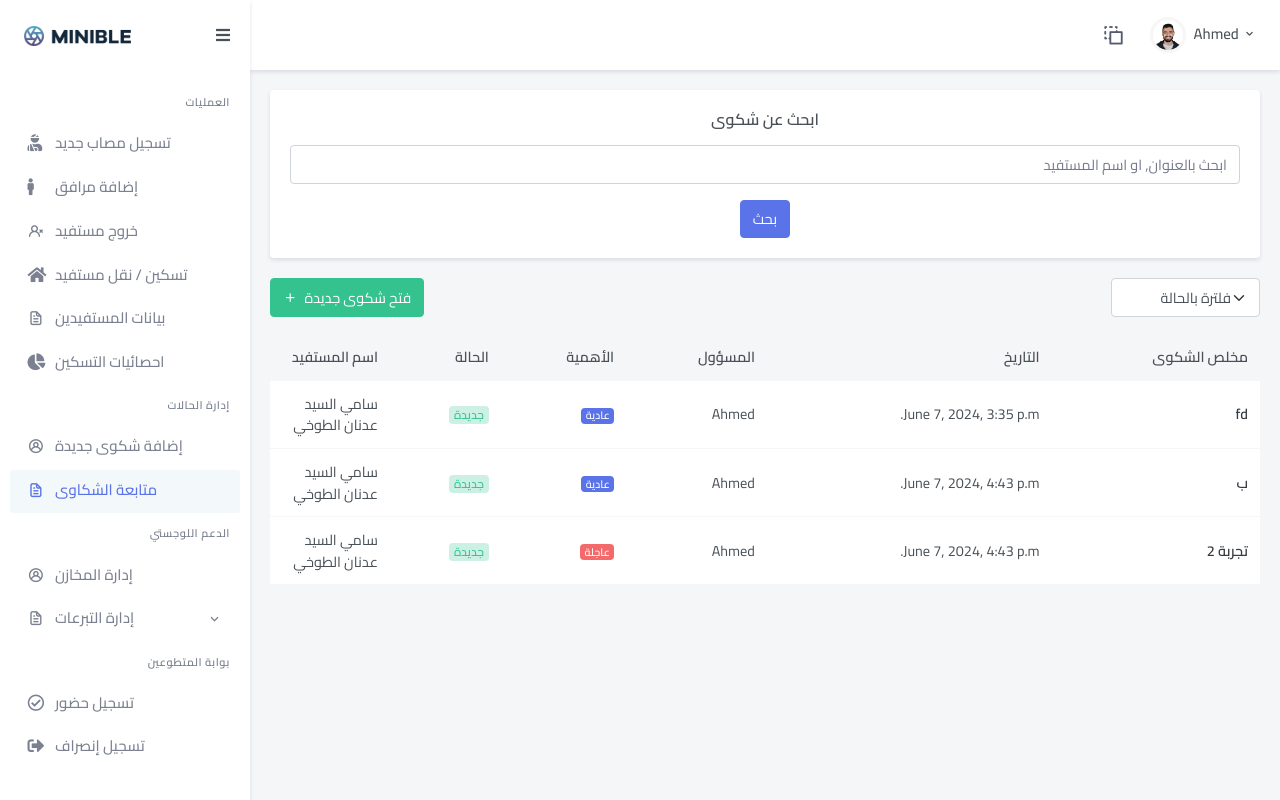
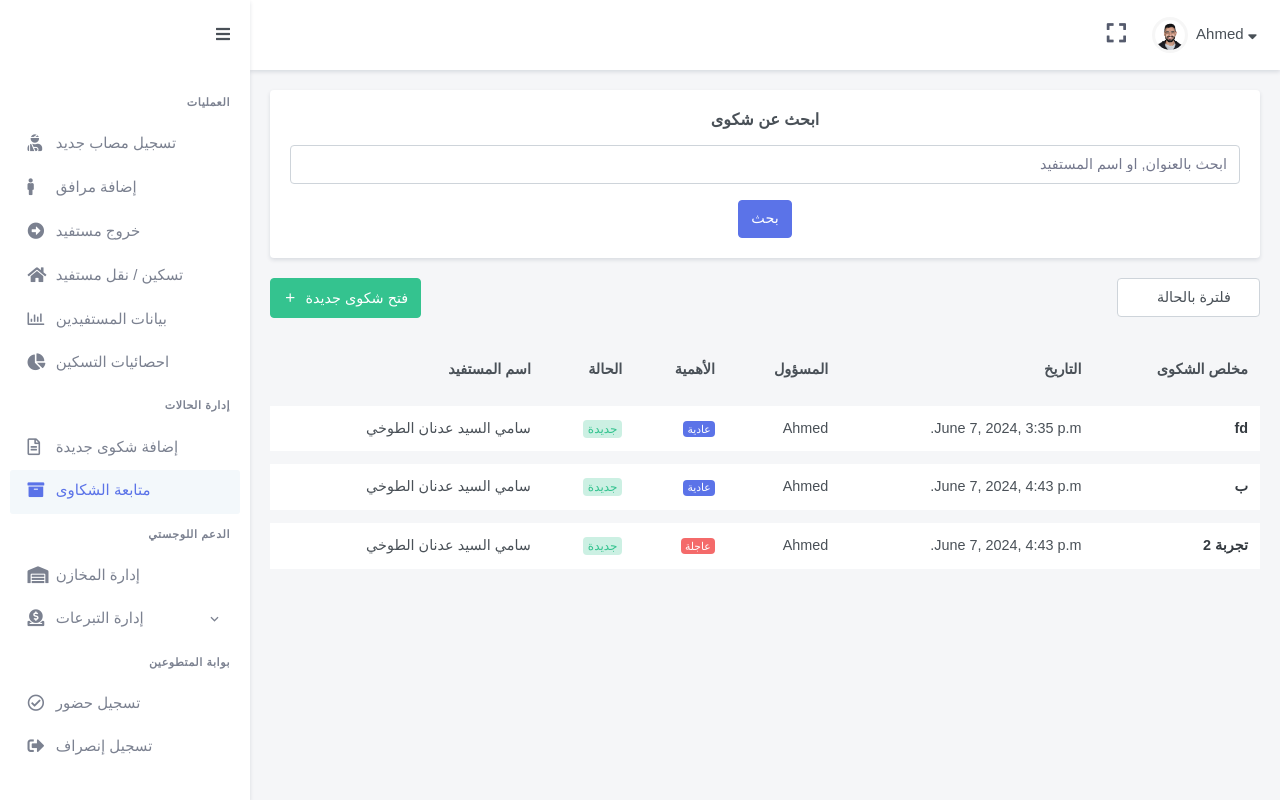
Before and after one commit to AhmedSaidGP7/Gaza-Emergency-Response, a Django app: page /case_management/cases in a window 1280 px wide. Run offline with Django 5.2, Linux system fonts and the light colour scheme; a user stored in the database is signed in; data comes from the database, SQL or seed files in the repository; both versions use the stored data as it was after the commit; some libraries are stand-ins or nearby versions.

Commit message:
Fixing CSP issues

```diff
--- a/GazaResponse/templates/gaza/layout.html
+++ b/GazaResponse/templates/gaza/layout.html
@@ -6,9 +6,12 @@
             {% block title %}
             {% endblock %}
         </title>
-        <link rel="preconnect" href="https://fonts.googleapis.com">
-        <link rel="preconnect" href="https://fonts.gstatic.com" crossorigin>
-        <link rel="stylesheet" href="https://fonts.googleapis.com/css2?family=Cairo:wght@200..1000&display=swap" integrity="sha384-t4mhKlrc5xqGGMU2sWP1udURK78W8NQZc2VraEzSqdwUOXUSJXUvJuZY+0NAQJPn" crossorigin="anonymous">        <link href = "{% static 'gaza/css/app.min.css'%}" rel="stylesheet">
+        <!-- Fonts -->
+        <link rel="preconnect" href="https://fonts.googleapis.com" integrity="0wcy8qFgK2KW18OIp7CDk5LA4IXc+dCW2jh5umyKxHgJWDx+o57w1LK/ZVNi73PQ" crossorigin="anonymous">
+        <link rel="preconnect" href="https://fonts.gstatic.com" integrity="o+SdmONPZGMQfeWYDOyRHbCBLFsppgowAJHA03UUCGF5mIUIeuD1EYnqbMqOqxeT" crossorigin="anonymous">
+        <link rel="stylesheet" href="https://fonts.googleapis.com/css2?family=Cairo:wght@200..1000&display=swap" integrity="OLBgp1GsljhM2TJ+sbHjaiH9txEUvgdDTAzHv2P24donTt6/529l+9Ua0vFImLlb" crossorigin="anonymous">
+        <!-- Style files -->
+        <link href = "{% static 'gaza/css/app.min.css'%}" rel="stylesheet">
         <link href = "{% static 'gaza/css/bootstrap.min.css'%}" rel="stylesheet">
         <link href = "{% static 'gaza/css/icons.min.css'%}" rel="stylesheet">
         <link href = "{% static 'gaza/libs/bootstrap-touchspin/jquery.bootstrap-touchspin.min.css'%}" rel="stylesheet">
@@ -19,8 +22,8 @@
         <link href = "{% static 'gaza/css/style.css'%}" rel="stylesheet">
         <script src="{% static 'gaza/js/scripts.js'%}">
         </script>
-        <script src="{% static 'gaza/js/pages/form-repeater.int.js'%}">
-        </script>
+        <script src="https://kit.fontawesome.com/235e39cfaf.js" integrity="sha384-vqeDBEMxUyWzTIodJzZCEOzD2Rz/AdgmWVzQZw6EwaBJBY6Dl9gvPEQWkCftilp8" crossorigin="anonymous"></script>
+        <meta http-equiv="Content-Security-Policy" content="default-src 'self'; frame-src 'self' https://app.powerbi.com;">
         <meta name="viewport" content="width=device-width, initial-scale=1, shrink-to-fit=no">
         {% block head %}
         {% endblock %}
@@ -43,7 +46,7 @@
 
 
              <div class="d-flex">
-              <!-- LOGO -->
+              <!-- LOGO
               <div class="navbar-brand-box">
                <a class="logo logo-dark" href="index.html">
                 <span class="logo-sm">
@@ -62,6 +65,8 @@
                 </span>
                </a>
               </div>
+
+              -->
 
               <!-- App Search-->
 
@@ -161,7 +166,7 @@
               <div class="dropdown d-none d-lg-inline-block ms-1">
 
                <button class="btn header-item noti-icon waves-effect" data-bs-toggle="fullscreen" type="button">
-                <i class="uil-minus-path">
+                <i class="fas fa-expand">
                 </i>
                </button>
               </div>
@@ -171,20 +176,20 @@
                 <span class="d-none d-xl-inline-block ms-1 fw-medium font-size-15">
                  {{user.first_name}}
                 </span>
-                <i class="uil-angle-down d-none d-xl-inline-block font-size-15">
+                <i class="fas fa-sort-down d-none d-xl-inline-block font-size-15">
                 </i>
                </button>
                <div class="dropdown-menu dropdown-menu-end">
                 <!-- item-->
                 <a class="dropdown-item" href="#">
-                 <i class="uil uil-user-circle font-size-18 align-middle text-muted me-1">
+                 <i class="fas fa-user font-size-18 align-middle text-muted me-1">
                  </i>
                  <span class="align-middle">
                   ملفي الشخصي
                  </span>
                 </a>
                 <a class="dropdown-item" href="#">
-                 <i class="uil-file-alt font-size-18 align-middle me-1 text-muted">
+                 <i class="far fa-envelope-open font-size-18 align-middle me-1 text-muted">
                  </i>
                  <span class="align-middle">
                   الحالات المسندة إلي
@@ -192,7 +197,7 @@
                 </a>
 
                 <a class="dropdown-item" href="{% url 'users:signout' %}">
-                 <i class="uil uil-sign-out-alt font-size-18 align-middle me-1 text-muted">
+                 <i class="fas fa-sign-out-alt font-size-18 align-middle me-1 text-muted">
                  </i>
                  <span class="align-middle">
                   تسجيل الخروج
@@ -221,7 +226,7 @@
            <!-- Start vertical menu bar -->
 
            <div class="vertical-menu mm-active">
-            <!-- LOGO -->
+            <!-- LOGO
             <div class="navbar-brand-box">
              <a class="logo logo-dark" href="index.html">
               <span class="logo-sm">
@@ -240,6 +245,7 @@
               </span>
              </a>
             </div>
+          -->
             <button class="btn btn-sm px-3 font-size-16 header-item waves-effect vertical-menu-btn" type="button">
              <i class="fa fa-fw fa-bars">
              </i>
@@ -254,7 +260,7 @@
                </li>
                <li class="waves-effect">
                 <a href="{% url 'users:index' %}" >
-                 <i class="uil-home-alt">
+                 <i class="fas fa-home">
                  </i>
                  <span>
                   الرئيسية
@@ -285,9 +291,8 @@
                </li>
                <li>
                 <a class="waves-effect" href="{% url 'operations:remove' %}">
-                 <i class="uil-user-times">
-                 </i>
-                 <span>
+                  <i class="fas fa-arrow-alt-circle-right"></i>
+                <span>
                   خروج مستفيد
                  </span>
                 </a>
@@ -303,7 +308,7 @@
                </li>
                <li>
                 <a class="waves-effect" href="{% url 'operations:customers' %}">
-                 <i class="uil-file-alt">
+                 <i class="far fa-chart-bar">
                  </i>
                  <span>
                    بيانات المستفيدين
@@ -324,7 +329,7 @@
                </li>
                <li>
                 <a class="waves-effect" href="{% url 'case_management:addpost'%}">
-                 <i class="uil-user-circle">
+                 <i class="far fa-file-alt">
                  </i>
                  <span>
                   إضافة شكوى جديدة
@@ -333,7 +338,7 @@
                </li>
                <li>
                 <a class="waves-effect" href="{% url 'case_management:cases'%}">
-                 <i class="uil-file-alt">
+                 <i class="fas fa-archive">
                  </i>
                  <span>
                   متابعة الشكاوى
@@ -347,7 +352,7 @@
                </li>
                <li>
                 <a class="waves-effect" href="#">
-                 <i class="uil-user-circle">
+                 <i class="fas fa-warehouse">
                  </i>
                  <span>
                   إدارة المخازن
@@ -356,7 +361,7 @@
                </li>
                <li>
                 <a class="has-arrow waves-effect" href="javascript: void(0);">
-                 <i class="uil-file-alt">
+                 <i class="fas fa-donate">
                  </i>
                  <span>
                   إدارة التبرعات
@@ -414,11 +419,6 @@
         </script>
         <script src="{% static 'gaza/libs/jquery.counterup/jquery.counterup.min.js'%}">
         </script>
-        <!-- apexcharts -->
-        <script src="{% static 'gaza/libs/apexcharts/apexcharts.min.js'%}">
-        </script>
-        <script src="{% static 'gaza/js/pages/dashboard.init.js'%}" >
-        </script>
          <!-- parsleyjs -->
         <script src="{% static 'gaza/libs/parsleyjs/parsley.min.js'%}">
         </script>
```
Also changed, not shown: CSF/settings.py (+22 -7 lines), db.sqlite3.
